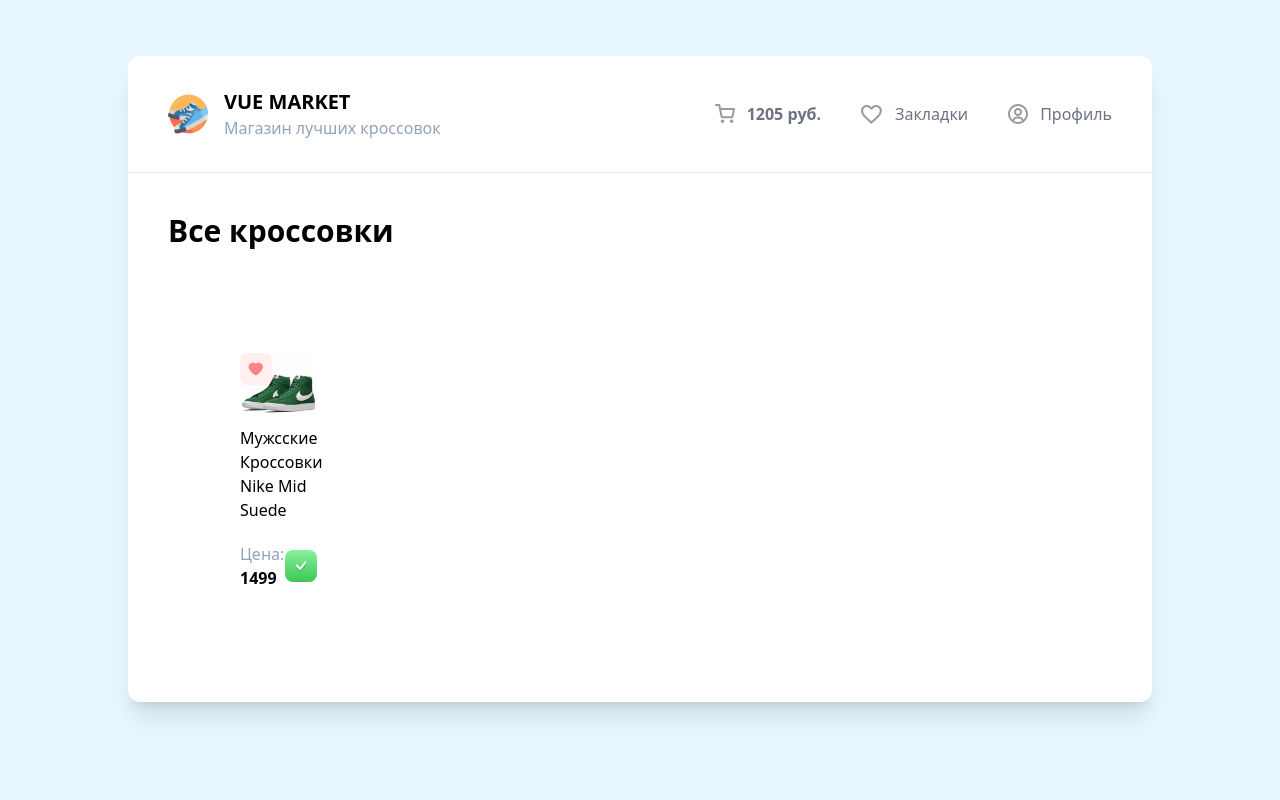
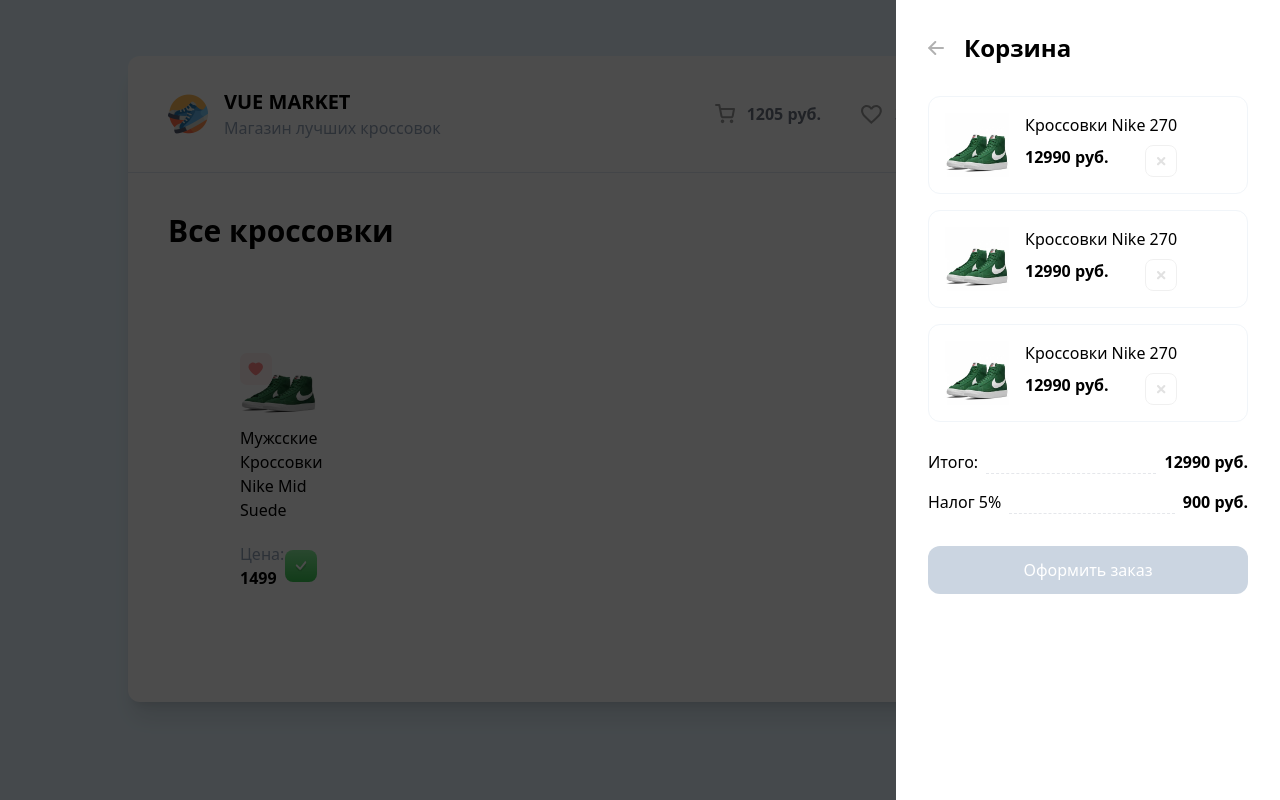
Before and after one commit to redman1922/Vue-Market, a Vue app: page / in a window 1280 px wide. Built offline with nearby package versions, Linux system fonts and the light colour scheme.

Commit message:
add layout drawer + cart item

```diff
--- a/src/App.vue
+++ b/src/App.vue
@@ -1,10 +1,12 @@
 <script setup lang='ts'>
 import Header from '@/components/Header.vue'
 import CardList from '@/components/CardList.vue'
+import Drawer from '@/components/Drawer.vue'
 
 </script>
 
 <template>
+  <Drawer />
   <div
     class='bg-white w-4/5 m-auto rounded-xl shadow-xl mt-14'
   >
@@ -12,11 +14,9 @@
     <div class='p-10'>
       <h2 class='text-3xl font-bold mb-8'>Все кроссовки</h2>
 
-      <CardList/>
-
+      <CardList />
+    </div>
   </div>
-  </div>
-
 </template>
 
 <style scoped>
--- /dev/null
+++ b/src/components/CartItem.vue
@@ -0,0 +1,12 @@
+<template>
+  <div class=' flex items-center border border-slate-100 p-4 rounded-xl gap-4'>
+    <img class='w-16 h-16' src='/sneakers/sneakers-1.jpg' alt='Sneaker'>
+    <div class='flex flex-col'>
+      <p>Кроссовки Nike 270</p>
+      <div class='flex justify-between mt-2'>
+        <b>12990 руб.</b>
+        <img class='opacity-40 hover:opacity-100 cursor-pointer transition' src='/close.svg' alt='close'>
+      </div>
+    </div>
+  </div>
+</template>
--- /dev/null
+++ b/src/components/CartListItem.vue
@@ -0,0 +1,12 @@
+<script setup lang='ts'>
+import CartItem from './CartItem.vue'
+</script>
+
+<template>
+  <div class='flex flex-col flex-1 justify-between gap-4'>
+    <CartItem />
+    <CartItem />
+    <CartItem />
+
+  </div>
+</template>
--- /dev/null
+++ b/src/components/Drawer.vue
@@ -0,0 +1,32 @@
+<script setup lang='ts'>
+import DrawerHead from './DrawerHead.vue'
+import CartListItem from './CartListItem.vue'
+</script>
+
+<template>
+  <div class='fixed top-0 left-0 h-full w-full bg-black z-10 opacity-70'></div>
+  <div class='bg-white w-96 h-full fixed right-0 top-0 z-20 p-8'>
+    <DrawerHead />
+    <CartListItem />
+
+    <div class='flex flex-col gap-4 mt-7'>
+
+      <div class='flex gap-2'>
+        <span>Итого:</span>
+        <div class='flex-1 border-b border-dashed'></div>
+        <b>12990 руб.</b>
+      </div>
+      <div class='flex gap-2'>
+        <span>Налог 5%</span>
+        <div class='flex-1 border-b border-dashed'></div>
+        <b>900 руб.</b>
+      </div>
+      <button
+        disabled=''
+        class='transition mt-4 bg-lime-500 w-full rounded-xl py-3 text-white cursor-pointer disabled:bg-slate-300 hover:bg-lime-600 active:bg-lime-700'>
+        Оформить заказ
+      </button>
+    </div>
+
+  </div>
+</template>
--- /dev/null
+++ b/src/components/DrawerHead.vue
@@ -0,0 +1,11 @@
+<template>
+  <div class='flex items-center gap-5 mb-8'>
+    <svg class='opacity-30 cursor-pointer rotate-180 hover:opacity-100 transition hover:-translate-x-1' width='16' height='14' viewBox='0 0 16 14'
+         fill='none' xmlns='http://www.w3.org/2000/svg'>
+      <path d='M1 7H14.7143' stroke='black' stroke-width='2' stroke-linecap='round' stroke-linejoin='round' />
+      <path d='M8.71436 1L14.7144 7L8.71436 13' stroke='black' stroke-width='2' stroke-linecap='round'
+            stroke-linejoin='round' />
+    </svg>
+    <h2 class='text-2xl font-bold'>Корзина</h2>
+  </div>
+</template>
```
